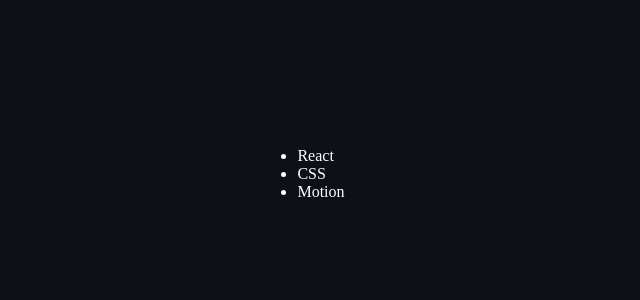
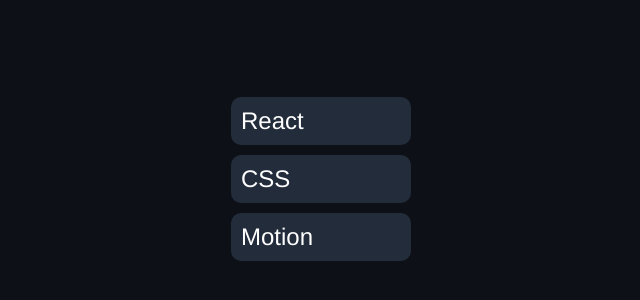
Before and after one commit to developermartins/drag-to-reorder-list, a React (Create React App) app: page / in a window 1280 px wide. Shown: the part 226-526 px from the top of the page, without its empty margins (319-959 px from the left). Built offline with nearby package versions, Linux system fonts and the light colour scheme.

Commit message:
add item styles

```diff
--- a/src/App.css
+++ b/src/App.css
@@ -11,3 +11,18 @@
   align-items: center;
   justify-content: center;
 }
+
+.content-section ul {
+  list-style: none;
+}
+
+.content-section li {
+  background-color: #222c3b;
+  width: 10rem;
+  padding: 10px;
+  margin-top: 10px;
+  border-radius: 10px;
+  font-size: 1.5rem;
+  font-family: Helvetica, sans-serif;
+  cursor: pointer;
+}
--- a/src/App.js
+++ b/src/App.js
@@ -1,11 +1,15 @@
-import React, { useState } from 'react';
+import React, { useEffect, useState } from 'react';
 import { Reorder } from 'framer-motion';
 
 import './App.css';
 
 const App = () => {
 
-  const [items, setItems] = useState(["React", "CSS", "Motion"])
+  const [items, setItems] = useState(["React", "CSS", "Motion"]);
+
+  useEffect(() => {
+    console.log('Mudou')
+  }, [items])
 
   return (
     <section className='content-section'>
```
